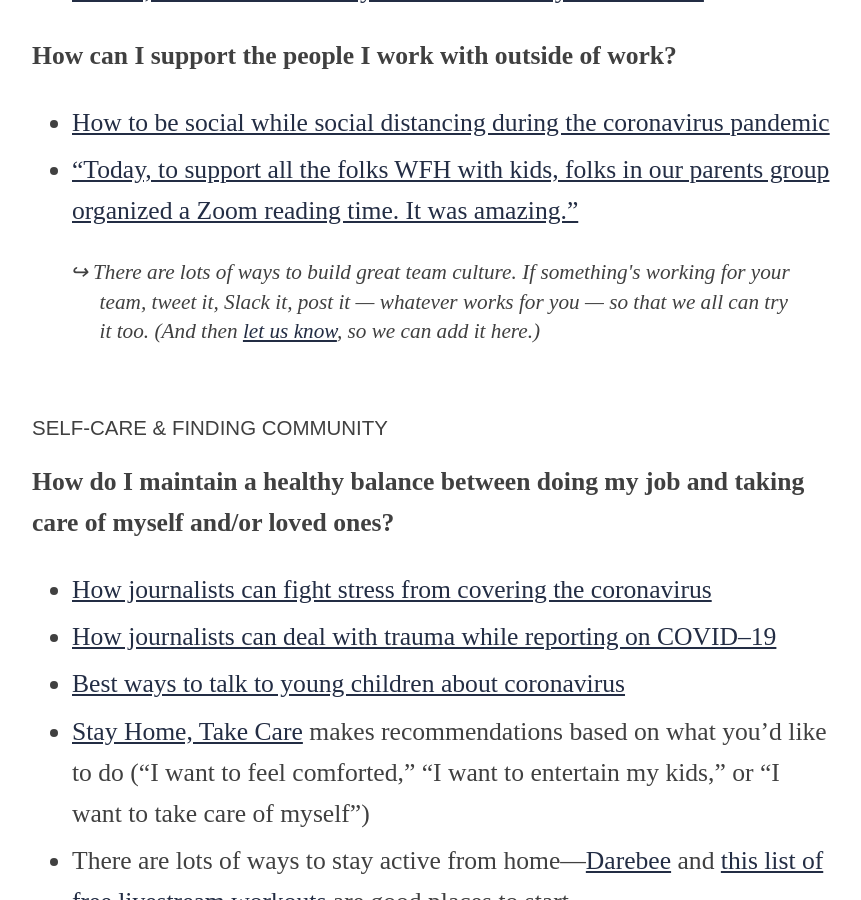
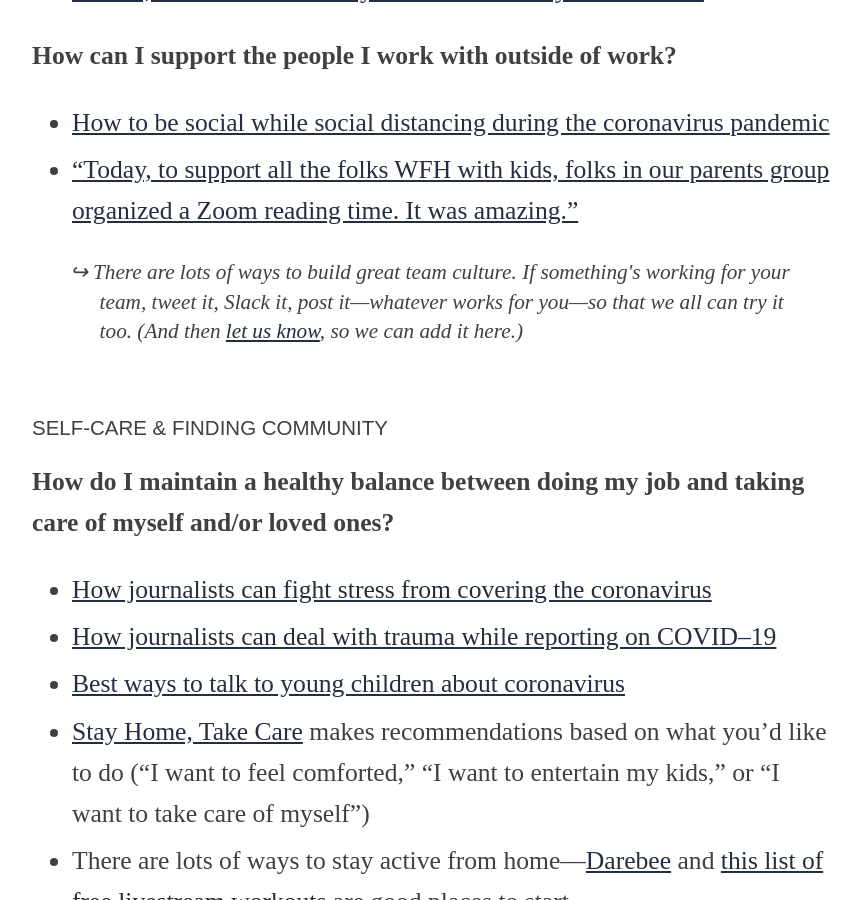
Before and after one commit to OpenNews/opennews-website, a Jekyll site: the page built from resources/covid-19/index.md, in a window 1280 px wide and 900 px high, scrolled down 4030 px. Shown: the whole window, without its empty margins (208-1069 px from the left). Built offline with Jekyll 4.4.1, drawn with Linux system fonts in a browser that asks for light colours; some web fonts are replaced; some of the changed text lies outside the part shown.

Commit message:
smart quote replace

```diff
--- a/resources/covid-19/index.md
+++ b/resources/covid-19/index.md
@@ -114,7 +114,7 @@
   <li><a href="https://twitter.com/clockwerks/status/1238592306367860736">&#8220;Today, to support all the folks WFH with kids, folks in our parents group organized a Zoom reading time. It was amazing.&#8221;</a></li>
 </ul>
 
-<p class="callout small">&rarrhk; There are lots of ways to build great team culture. If something's working for your team, tweet it, Slack it, post it — whatever works for you — so that we all can try it too. (And then <a href="mailto:team@opennews.org">let us know</a>, so we can add it here.)</p>
+<p class="callout small">&rarrhk; There are lots of ways to build great team culture. If something's working for your team, tweet it, Slack it, post it—whatever works for you—so that we all can try it too. (And then <a href="mailto:team@opennews.org">let us know</a>, so we can add it here.)</p>
 
 <p class="question-section">SELF-CARE &amp; FINDING COMMUNITY</p>
 
@@ -230,7 +230,7 @@
 <ul>
   <li><a href="https://covid19.ops.guide/general-guidance">The Newsroom Guide to COVID&#8211;19</a> is a wide-ranging resource created by volunteers from the journalism community</li>
   <li><a href="https://dartcenter.org/resources/covering-coronavirus-resources-journalists">Covering Coronavirus: Resources for Journalists</a> from the DART Center has tips on “covering disease, interviewing victims and survivors, and working with colleagues exposed to traumatic events”</li>
-  <li><a href="https://trello.com/b/IPF2Zyz1/gathering-covid-19-resources">The folks from Gather created a guide of guides</a>, covering everything from "Reporting Tools and Frameworks" to "Disinformation" to "Earning trust from the communities you serve."</li>
+  <li><a href="https://trello.com/b/IPF2Zyz1/gathering-covid-19-resources">The folks from Gather created a guide of guides</a>, covering everything from “Reporting Tools and Frameworks” to “Disinformation” to “Earning trust from the communities you serve.”</li>
 </ul>
 
 <p class="question">Where can I find a good general guide for working from home?</p>
```
